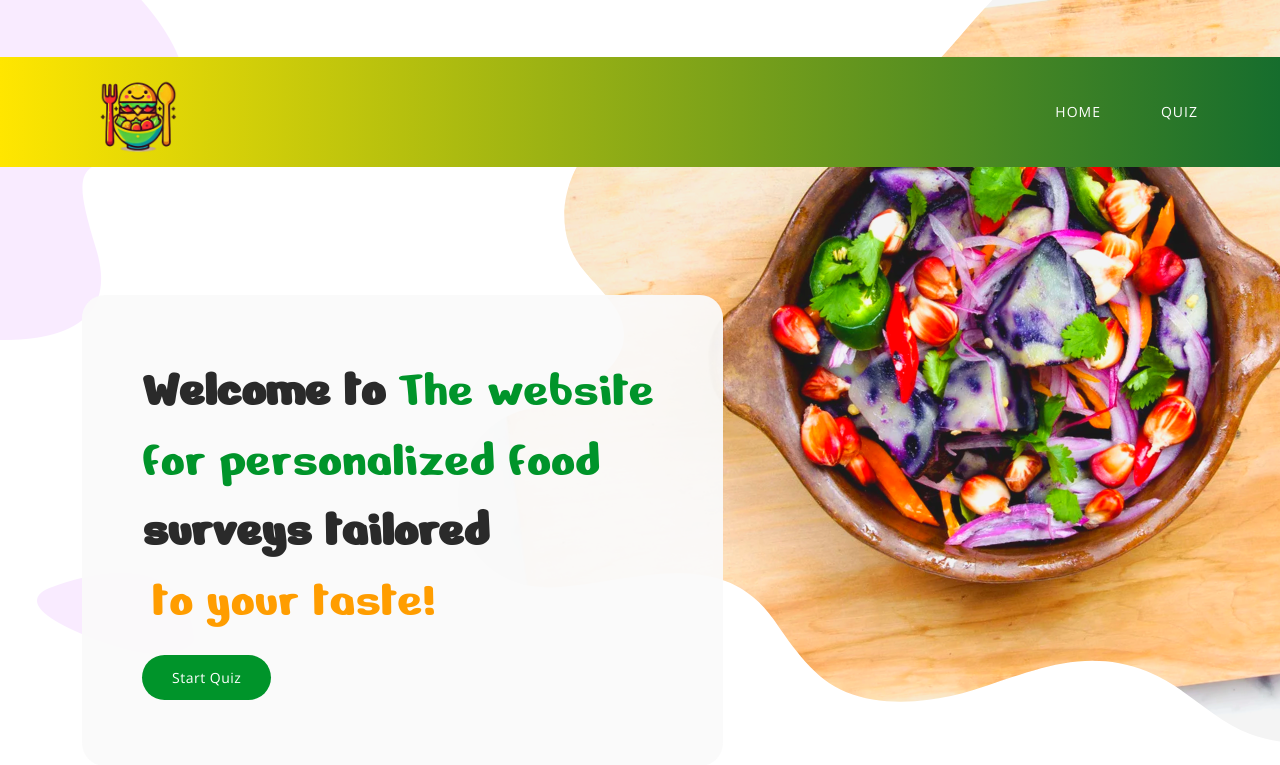
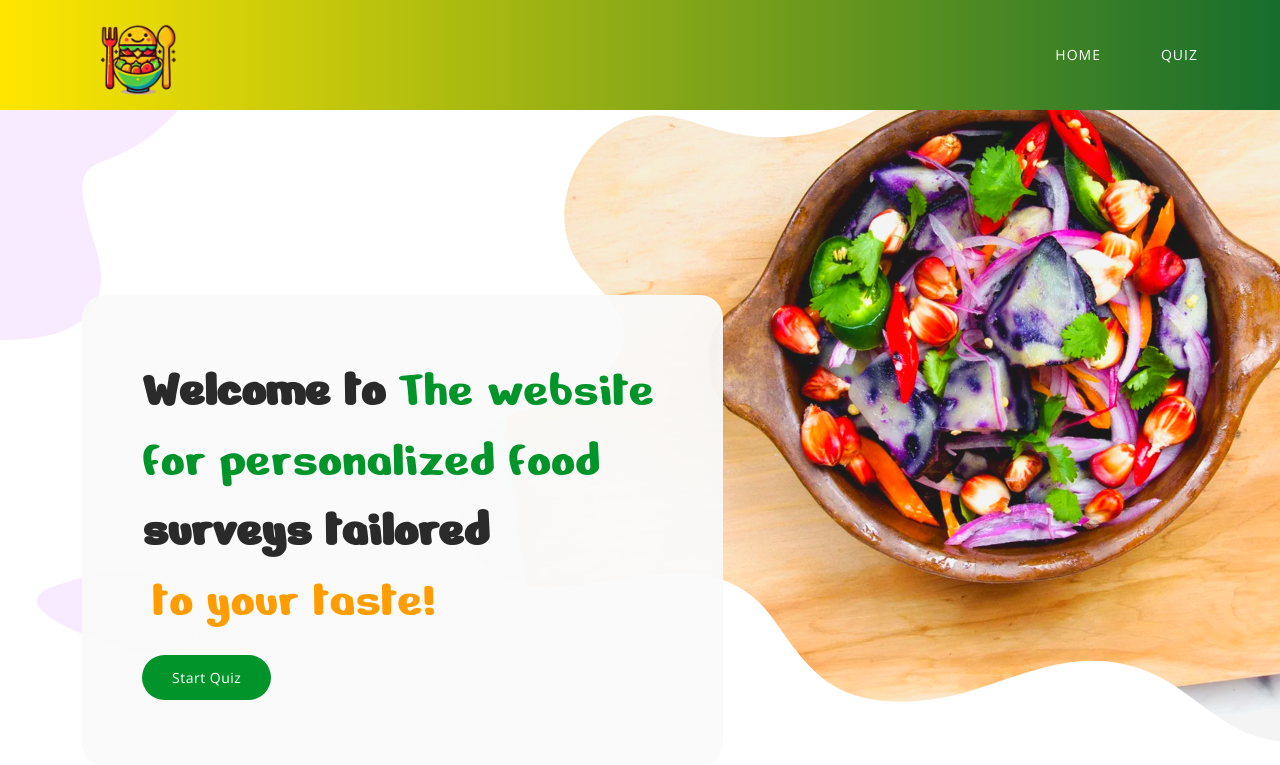
Before and after one commit to Janeny25/012kanyaphat, a PHP site: page /index.php in a window 1280 px wide. Shown: the top 765 px of the page. Run offline with PHP 8.4, Linux system fonts and the light colour scheme.

Commit message:
เปลี่ยนtop index เป็น 0

```diff
--- a/assets/css/templatemo-tale-seo-agency.css
+++ b/assets/css/templatemo-tale-seo-agency.css
@@ -337,7 +337,7 @@ Header Style
   background: rgb(85,0,227);
   background: linear-gradient(90deg, rgb(255, 230, 0) 0%, rgb(22, 109, 45) 100%);
   height: 110px;
-  top: 57px;
+  top: 0px;
   left: 0;
   right: 0;
   z-index: 100;
```
